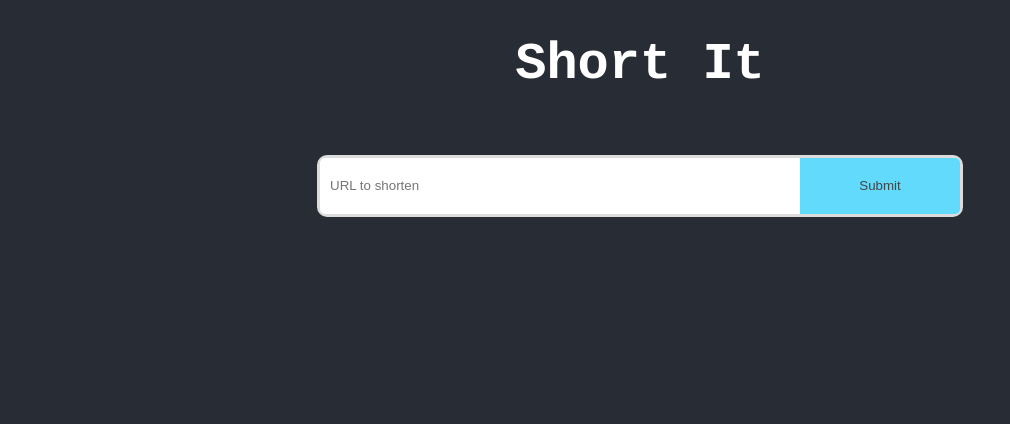
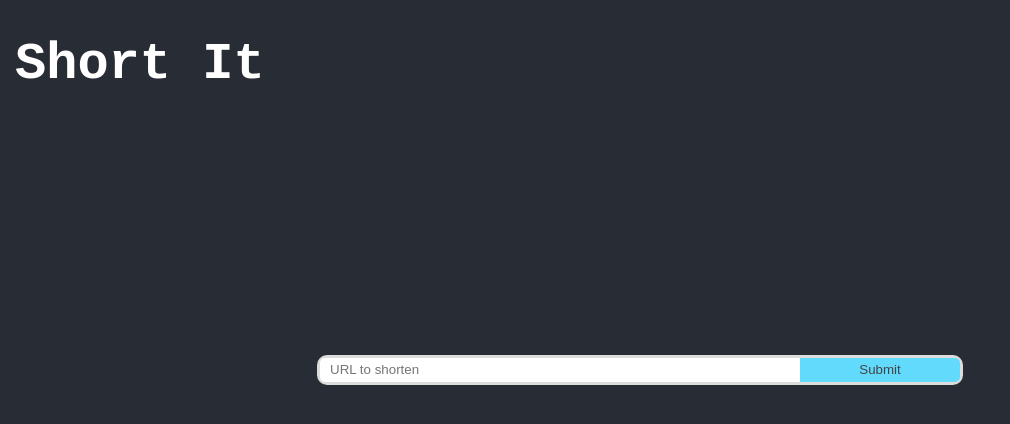
Before and after one commit to makos/url-shortener, a React (Create React App) app: page / in a window 1280 px wide. Shown: the top 424 px of the page, without its empty margins (0-1010 px from the left). Built offline with nearby package versions, Linux system fonts and the light colour scheme.

Commit message:
CSS stuff

```diff
--- a/src/App.css
+++ b/src/App.css
@@ -1,9 +1,48 @@
+h1 {
+  /* font-size: 100%; */
+}
+
 .app {
   color: white;
+  font-size: calc(10px + 2vmin);
+}
+
+.empty-row {
+  height: 0;
+
+  transition: height 1s;
+}
+
+.app-body {
   text-align: center;
   display: flex;
   flex-direction: column;
   align-items: center;
   justify-content: center;
-  font-size: calc(10px + 2vmin);
 }
+
+.app-header {
+  margin-top: 10px;
+  text-align: center;
+  padding-left: 0;
+}
+
+@media screen and (min-width: 300px) {
+  .app-header {
+    text-align: left;
+    padding-left: 15px;
+    margin-top: 0;
+  }
+}
+
+@media screen and (min-width: 660px) {
+  .empty-row {
+    height: 100px;
+  }
+}
+
+@media screen and (min-width: 1024px) {
+  .empty-row {
+    height: 200px;
+  }
+}
--- a/src/App.js
+++ b/src/App.js
@@ -44,6 +44,7 @@ class App extends React.Component {
         <header className="app-header">
           <h1>Short It</h1>
         </header>
+        <div className="empty-row"></div>
         <div className="app-body">
           <Link shortLink={this.state.shortLink} className="link-container"/>
           <UrlForm
--- a/src/UrlForm.css
+++ b/src/UrlForm.css
@@ -1,5 +1,5 @@
 button {
-  width: 100%;
+  width: 80%;
   height: 100%;
   background-color: #61dafb;
   border: none;
@@ -7,6 +7,8 @@ button {
   color: #444;
   margin: 5px 0;
   padding: 5px 0;
+
+  transition: width 1s;
 }
 
 button:hover {
@@ -15,10 +17,12 @@ button:hover {
 }
 
 input {
-  height: 7vh;
+  height: 3vh;
   border: none;
   border-radius: 5px;
   text-align: center;
+
+  transition: width 1s;
 }
 
 input:focus {
@@ -30,7 +34,9 @@ form {
   display: flex;
   flex-direction: column;
   align-items: center;
-  width: 100%;
+  width: 80%;
+
+  transition: width 1s;
 }
 
 .mq-text {
@@ -43,7 +49,7 @@ form {
 
 @media screen and (min-width: 300px) {
   form {
-    height: 7vh;
+    height: 3vh;
     flex-direction: row;
     border-radius: 10px;
     padding: 3px;
@@ -64,6 +70,7 @@ form {
     border-radius: 0 5px 5px 0;
     margin: 0 0 0 0;
     padding: inherit;
+    width: 25%;
   }
 
   .mq-icon {
@@ -90,8 +97,4 @@ form {
   form {
     width: 50vw;
   }
-
-  button {
-    width: 25%;
-  }
 }
--- a/src/index.css
+++ b/src/index.css
@@ -1,6 +1,6 @@
 body {
   background-color: #282c34;
-  min-height: 100vh;
+  /* min-height: 100vh; */
   margin: 0;
   font-family: "Courier New", Courier, monospace;
   -webkit-font-smoothing: antialiased;
```
